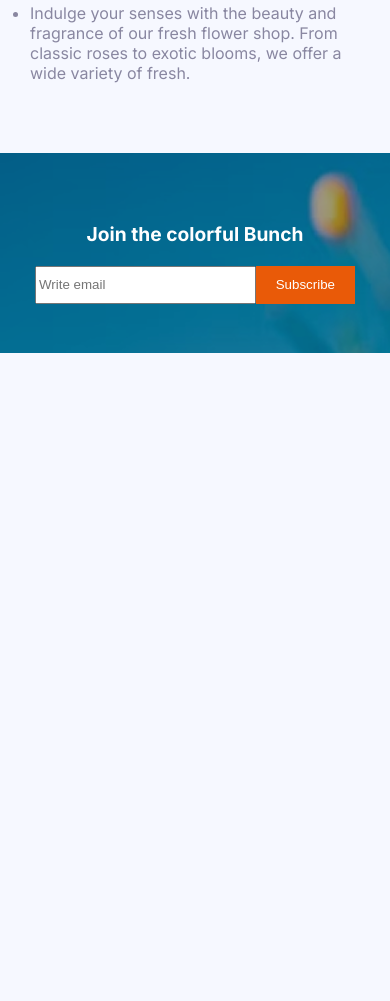
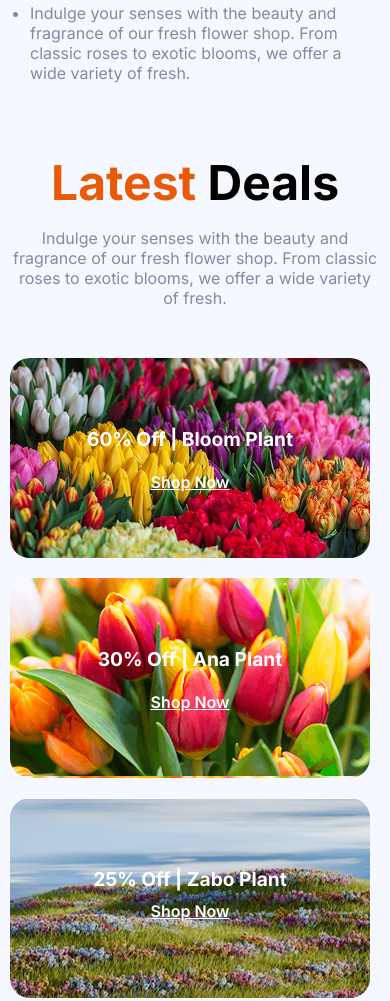
Before and after one commit to Tahmid1954/Programming-Hero-Assignment-2, a plain HTML site: page index.html in a window 390 px wide. Shown: the part 3134-4135 px from the top of the page. Before the commit the page ends 3487 px from the top, so only its background shows below. Drawn offline with Linux system fonts and the light colour scheme.

```diff
--- a/index.html
+++ b/index.html
@@ -137,7 +137,7 @@
 </div>
 
 <!-- discount shop section -->
-<div class="shop-container container flex">
+<div class="shop-container flex">
 <div class="bloom-ana-plant">
 <!-- bloom plant section -->
 <div class="bloom-image">
--- a/styles/style.css
+++ b/styles/style.css
@@ -192,7 +192,6 @@
 /* latest deal section style */
 .deal-shop-container {
   margin-top: 100px;
-  display: none;
 }
 
 .deal-content {
@@ -414,19 +413,20 @@
   font-size: 1.5rem;
 }
 
-/* discount shop section responsive  */
+/* deal & discount shop section responsive  */
 
-.deal-container {
+.deal-shop-container {
   margin-top: 50px;
 }
 
 .shop-container {
   margin-top: 50px;
   flex-direction: column;
+ }
 
-}
 
-.zabo-image {
+
+ .zabo-image {
   width: 360px;
   height: 200px;
 }
```
